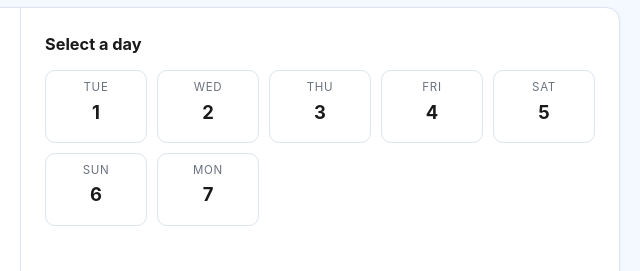
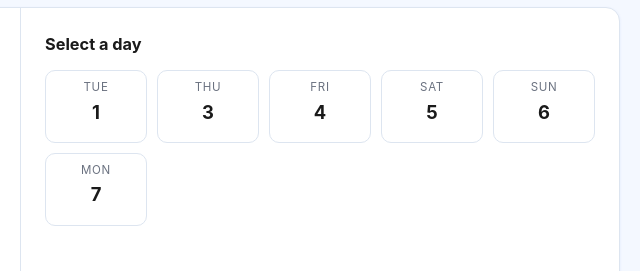
Before and after one commit to Reezwan95/reezwan95.github.io, a plain HTML site: page bowling/index.html in a window 1280 px wide. Shown: the part 193-464 px from the top of the page, 470-1110 px from the left. Drawn offline with Linux system fonts and the light colour scheme.

Commit message:
Remove Wed Dec 2 from available days

```diff
--- a/bowling/index.html
+++ b/bowling/index.html
@@ -159,7 +159,6 @@ const ENDPOINT = 'https://script.google.com/macros/s/AKfycbwKlfSgL03c9ojdyU0VOgb
 
 const DAYS = [
   {dow:'Tue', num:1, label:'Tue Dec 1', from:18*60, to:21*60+30},
-  {dow:'Wed', num:2, label:'Wed Dec 2', from:19*60+30, to:21*60+30},
   {dow:'Thu', num:3, label:'Thu Dec 3', from:20*60+30, to:21*60+30},
   {dow:'Fri', num:4, label:'Fri Dec 4', from:19*60+30, to:21*60+30},
   {dow:'Sat', num:5, label:'Sat Dec 5', from:16*60, to:21*60+30},
```
